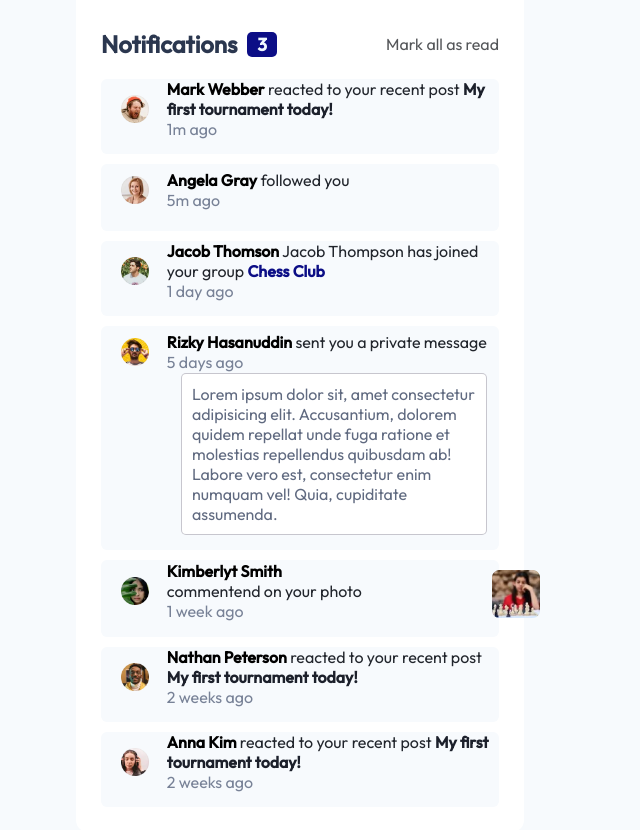
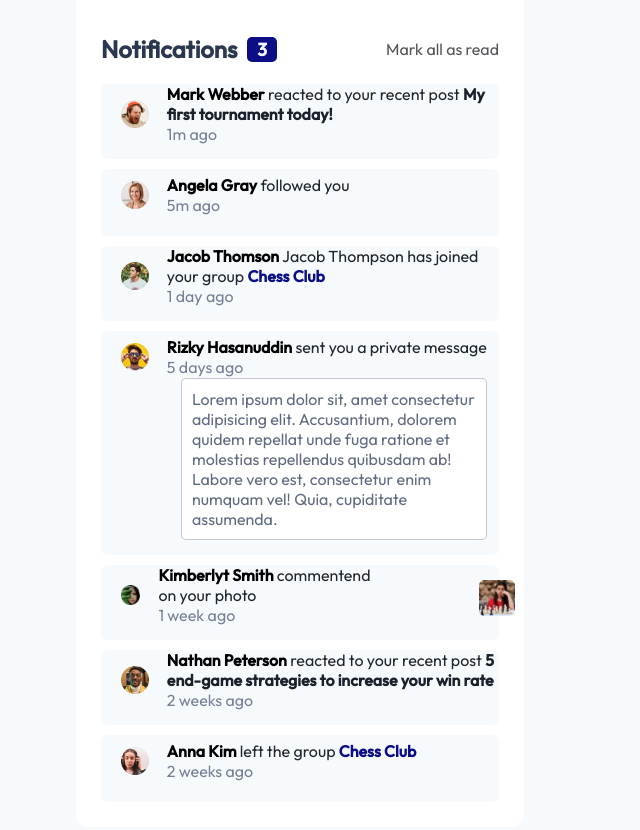
Before and after one commit to ijefin/JS, a website: page Javascript/frontend/NotificationPage/index.html in a window 1280 px wide. Shown: the whole page, without its empty margins (348-988 px from the left). Drawn offline with Linux system fonts and the light colour scheme.

Commit message:
finished desktop layout

```diff
--- a/Javascript/frontend/NotificationPage/index.css
+++ b/Javascript/frontend/NotificationPage/index.css
@@ -112,8 +112,13 @@ h2 {
   align-items: center;
 }
 
-#with-photo #commented-photo {
-  margin-top: 10px;
-  margin-left: 130px;
-  width: 35%;
+.with-photo {
+  display: flex;
+  position: relative;
+  align-items: center;
+  justify-content: space-between;
 }
+
+.with-photo #commented-photo{
+  width: 30%;
+}
--- a/Javascript/frontend/NotificationPage/index.html
+++ b/Javascript/frontend/NotificationPage/index.html
@@ -93,8 +93,12 @@
             </div>
           </div>
           <div class="notification-card">
+            <div class="with-photo">
               <div class="notification-card-content">
-              <img id="avatar" src="assets/images/avatar-kimberly-smith.webp" />
+                <img
+                  id="avatar"
+                  src="assets/images/avatar-kimberly-smith.webp"
+                />
                 <div class="content">
                   <b>Kimberlyt Smith</b>
                   <span class="notification-reaction"
@@ -103,9 +107,15 @@
                   <br />
                   <span class="notification-time">1 week ago</span>
                 </div>
-              <div id="with-photo">
+              </div>
+              <div>
                 <img
                   id="commented-photo"
+                  style="
+                    position: relative;
+                    margin-top: 10px;
+                    margin-left: 100px;
+                  "
                   src="assets/images/image-chess.webp"
                 />
               </div>
@@ -123,7 +133,7 @@
                   >reacted to your recent post</span
                 >
                 <span class="notification-content">
-                  My first tournament today!
+                  5 end-game strategies to increase your win rate
                 </span>
                 <br />
                 <span class="notification-time">2 weeks ago</span>
@@ -135,12 +145,9 @@
               <img id="avatar" src="assets/images/avatar-anna-kim.webp" />
               <div class="content">
                 <b>Anna Kim</b>
-                <span class="notification-reaction"
-                  >reacted to your recent post</span
-                >
-                <span class="notification-content">
-                  My first tournament today!
-                </span>
+                <span class="notification-reaction">left the group</span>
+                <span class="notification-chess-club">Chess Club</span>
+
                 <br />
                 <span class="notification-time">2 weeks ago</span>
               </div>
```
Lines whose indentation alone changed are shown as unchanged.
